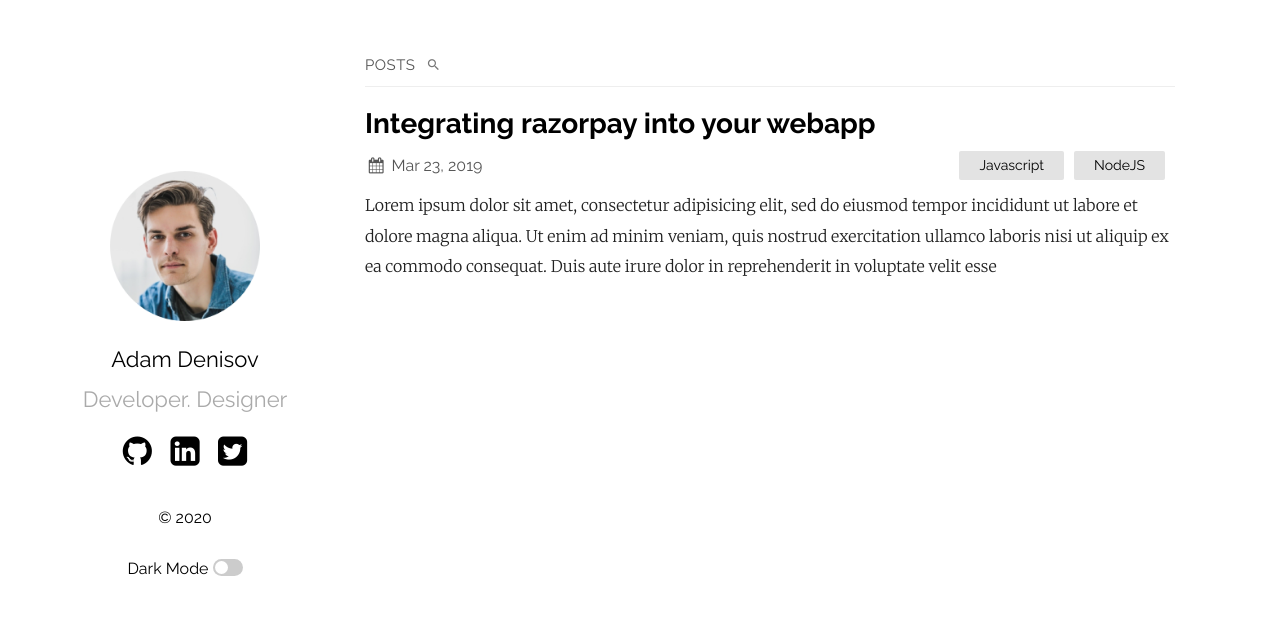
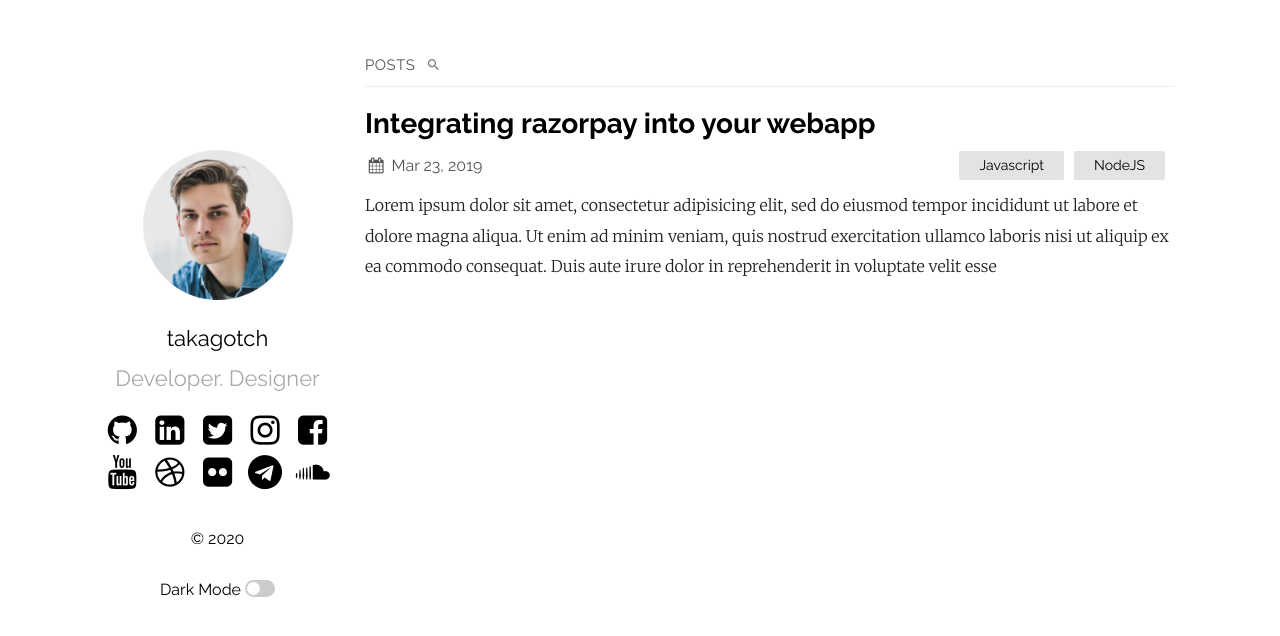
Before and after one commit to takagotch/o1229, a Jekyll site: the page built from index.md, in a window 1280 px wide. Shown: the top 636 px of the page. Built offline with Jekyll 4.4.1, drawn with Linux system fonts in a browser that asks for light colours; part of the change alters nothing that is shown.

Commit message:
Update _config.yml

```diff
--- a/_config.yml
+++ b/_config.yml
@@ -1,5 +1,5 @@
-title: Your awesome title
-author: GitHub User
+title: tkvtv
+author: takagotch
 email: your-email@domain.com
 description: > # this means to ignore newlines until "show_exerpts:"
   Write an awesome description for your new site here. You can edit this
@@ -12,7 +12,7 @@ show_excerpts: true # set to true to show excerpts on the homepage
 sass:
   sass_dir: _sass
 plainwhite:
-  name: Adam Denisov
+  name: takagotch
   tagline: Developer. Designer
   date_format: "%b %-d, %Y"
   sitemap: true # set to true to generate sitemap.xml content
@@ -21,18 +21,18 @@ plainwhite:
 
   # generate social links in footer
   social_links:
-    twitter: thelehhman
-    github:  thelehhman
-    linkedIn: in/thelehhman
+    twitter: takagotch
+    github:  takagotch
+    linkedIn: in/takagotch
     rss: rss
-    # dribbble: jekyll
-    # flickr:   jekyll
-    # instagram: jekyll
-    # pinterest: jekyll
-    # youtube: jekyll
-    # facebook: jekyll
-    # soundcloud: jekyll
-    # telegram: jekyll
+    dribbble: takagotch
+    flickr:   takagotch
+    instagram: takagotch
+    pinterest: takagotch
+    youtube: takagotch
+    facebook: takagotch
+    soundcloud: takagotchtakagotch
+    telegram: takagotch
 
     # Mastodon instances
     # mastodon:
@@ -43,8 +43,8 @@ plainwhite:
 
 # If you want to link only specific pages in your header, uncomment
 # this and add the path to the pages in order as they should show up
-#header_pages:
-# - about.md
+header_pages:
+ - about.md
 
 # Build settings
 theme: plainwhite
```
